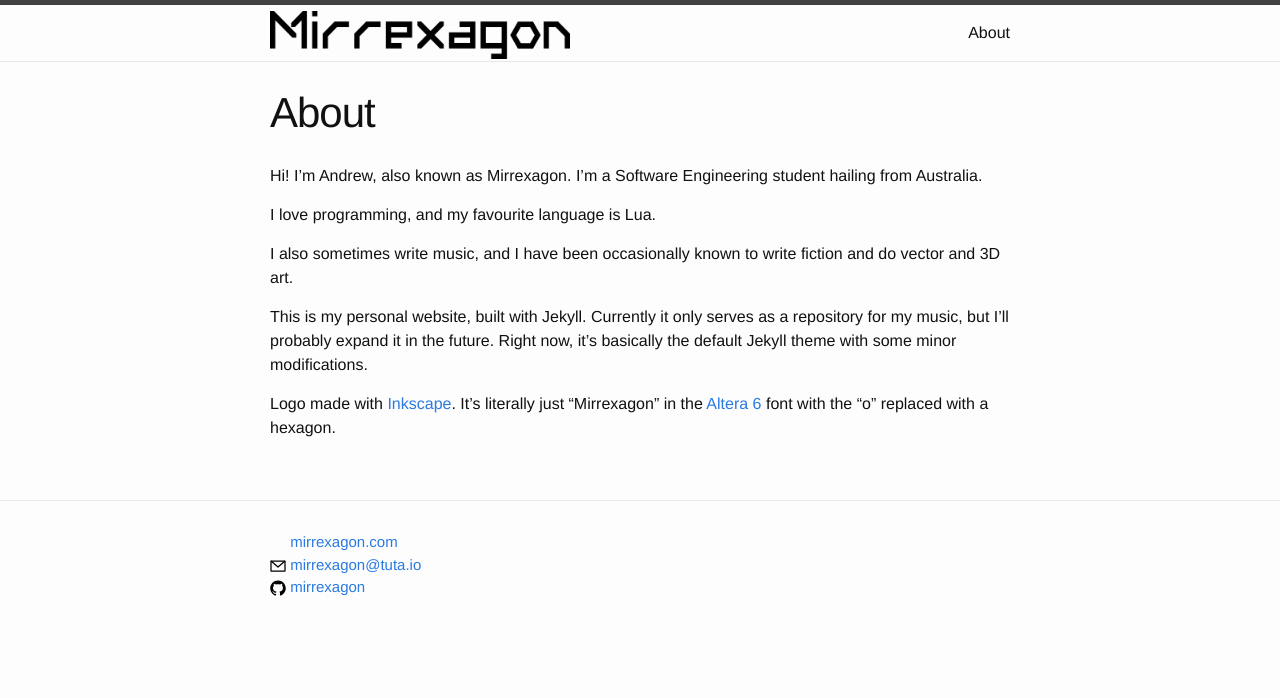
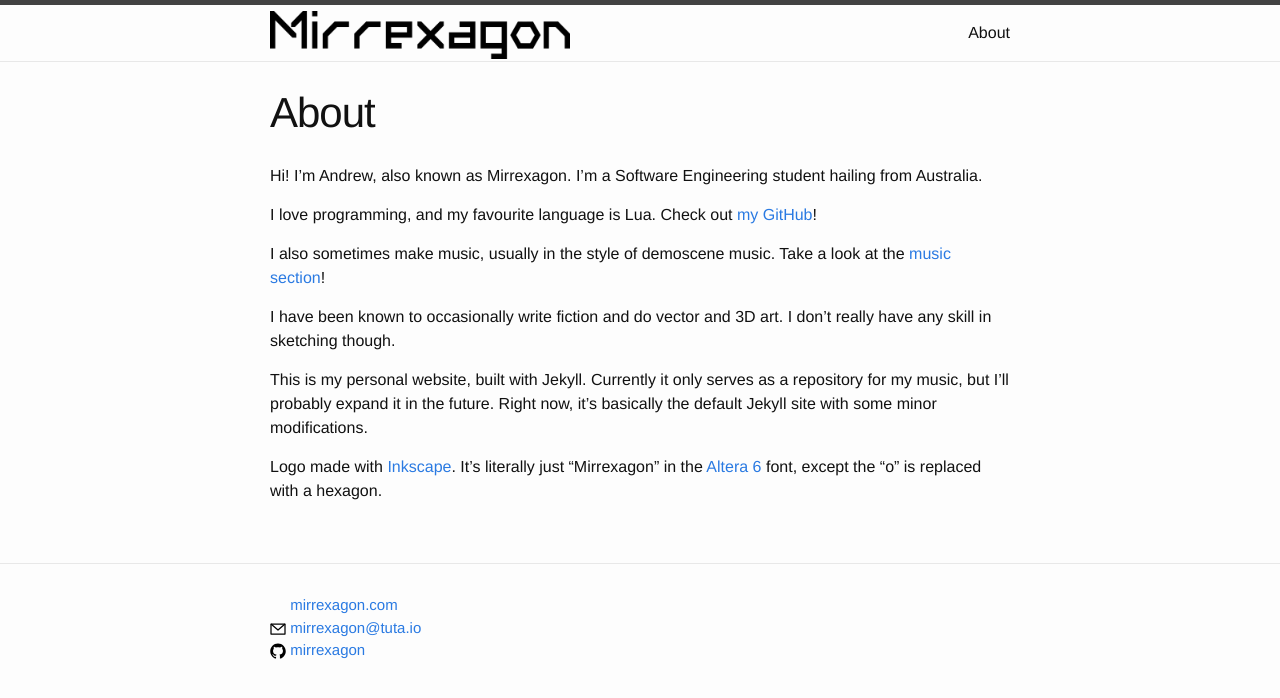
Before and after one commit to legospacy/legospacy.github.io, a Jekyll site: the page built from about.md, in a window 1280 px wide. Shown: the top 698 px of the page. Built offline with Jekyll 4.4.1, drawn with Linux system fonts in a browser that asks for light colours.

Commit message:
Edit about.md

```diff
--- a/about.md
+++ b/about.md
@@ -6,10 +6,12 @@ permalink: /about/
 
 Hi! I'm Andrew, also known as Mirrexagon. I'm a Software Engineering student hailing from Australia.
 
-I love programming, and my favourite language is Lua.
+I love programming, and my favourite language is Lua. Check out [my GitHub](https://github.com/{{ site.github_username }})!
 
-I also sometimes write music, and I have been occasionally known to write fiction and do vector and 3D art.
+I also sometimes make music, usually in the style of demoscene music. Take a look at the [music section]({{ site.baseurl }}/music/)!
 
-This is my personal website, built with Jekyll. Currently it only serves as a repository for my music, but I'll probably expand it in the future. Right now, it's basically the default Jekyll theme with some minor modifications.
+I have been known to occasionally write fiction and do vector and 3D art. I don't really have any skill in sketching though.
 
-Logo made with [Inkscape](https://inkscape.org/). It's literally just "Mirrexagon" in the [Altera 6](http://www.dafont.com/altera2.font) font with the "o" replaced with a hexagon.
+This is my personal website, built with Jekyll. Currently it only serves as a repository for my music, but I'll probably expand it in the future. Right now, it's basically the default Jekyll site with some minor modifications.
+
+Logo made with [Inkscape](https://inkscape.org/). It's literally just "Mirrexagon" in the [Altera 6](http://www.dafont.com/altera2.font) font, except the "o" is replaced with a hexagon.
```
